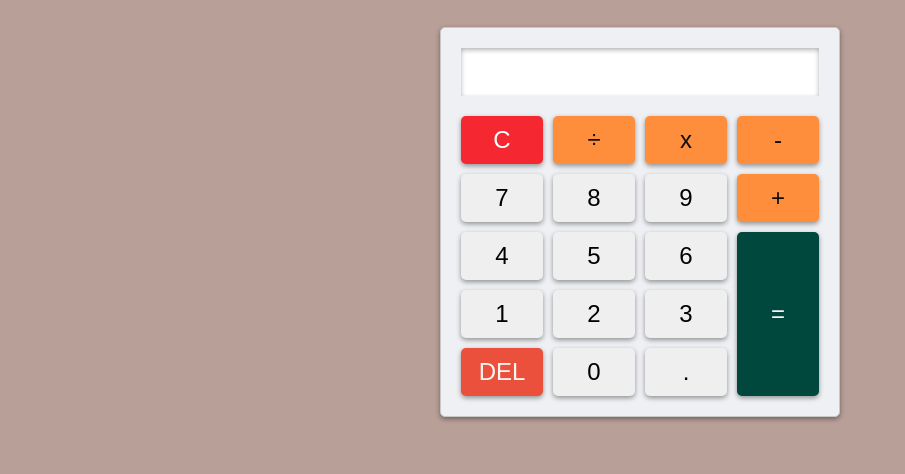
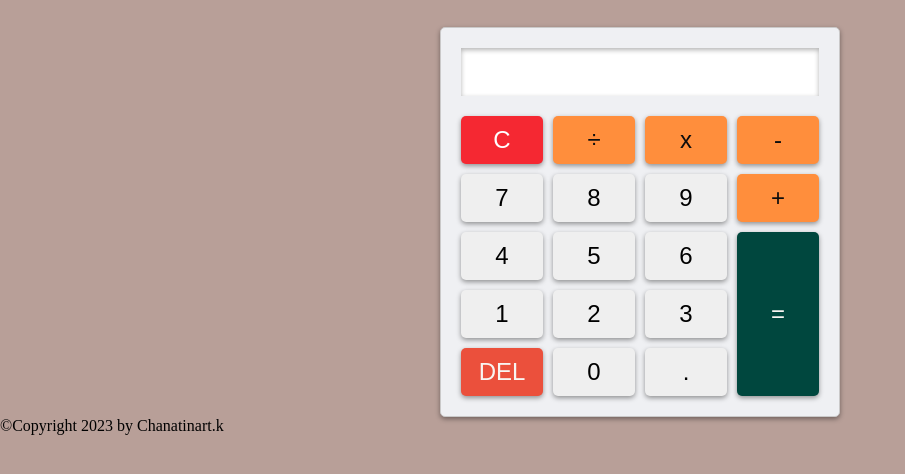
Before and after one commit to chanatinart02/Basic-Calculator, a plain HTML site: page index.html in a window 1280 px wide. Shown: the part 70-544 px from the top of the page, without its empty margins (0-905 px from the left). Drawn offline with Linux system fonts and the light colour scheme.

Commit message:
add footer

```diff
--- a/index.html
+++ b/index.html
@@ -37,6 +37,9 @@
         <button class="decimal">.</button>
       </div>
     </div>
+    <footer>
+      <p>©Copyright 2023 by Chanatinart.k</p>
+    </footer>
     <script src="app.js"></script>
   </body>
 </html>
```
